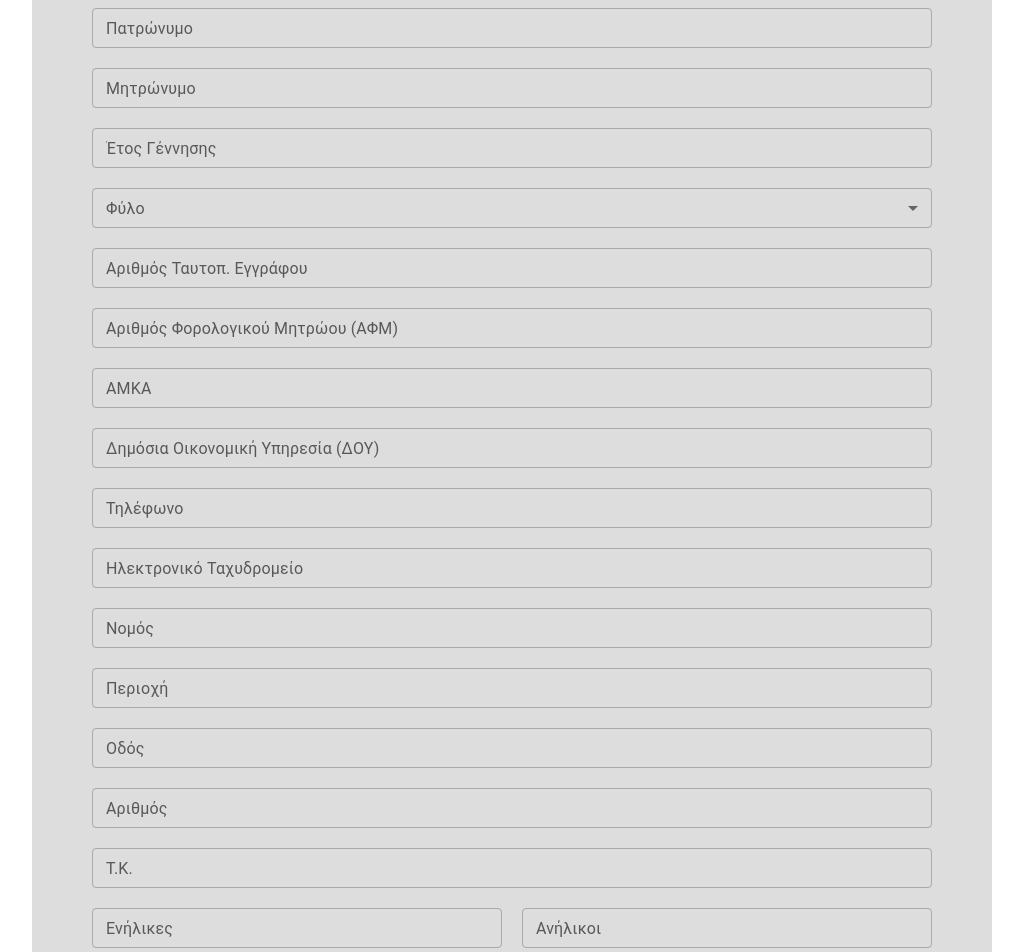
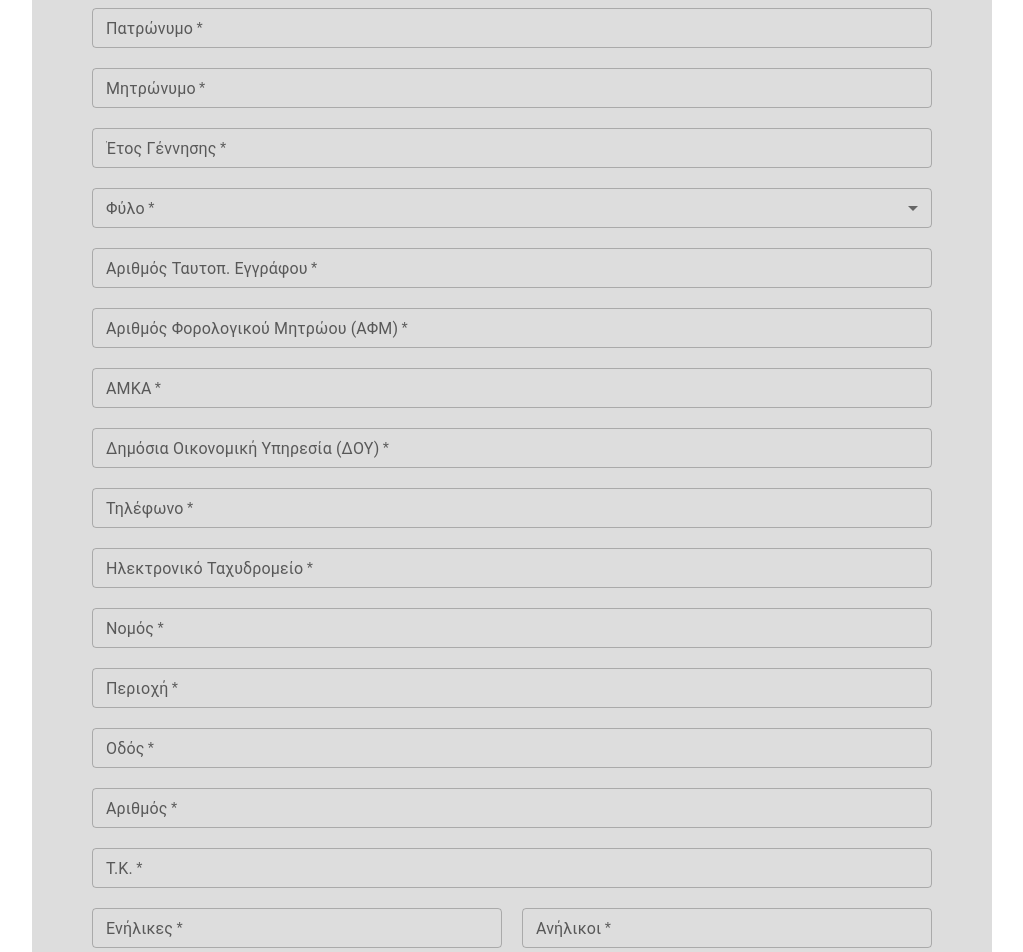
Before and after one commit to sdi2000234/Neighbourhood-babysitters, a React (Create React App) app in the folder frontend/: page /profesionaleditstep1 in a window 1280 px wide. Shown: the part 680-1632 px from the top of the page, without its empty margins (128-1151 px from the left). Built offline with nearby package versions, Linux system fonts and the light colour scheme; no server answers.

Commit message:
αλλαγές για κάλυψη κανόνων

```diff
--- a/frontend/src/pages/Register.jsx
+++ b/frontend/src/pages/Register.jsx
@@ -10,7 +10,10 @@ import {
   Link,
   Paper,
   Alert,
+  Tooltip,
+  InputAdornment,
 } from '@mui/material';
+import InfoIcon from '@mui/icons-material/Info';
 import { useNavigate } from 'react-router-dom';
 import { createUserWithEmailAndPassword } from 'firebase/auth';
 import { doc, setDoc } from 'firebase/firestore';
@@ -36,17 +39,19 @@ const RegisterPage = () => {
       setError('Συμπληρώστε όλα τα πεδία.');
       return;
     }
+    if (password.length < 6) {
+      setError('Ο κωδικός πρέπει να περιέχει τουλάχιστον 6 χαρακτήρες.');
+      return;
+    }
     if (password !== confirmPassword) {
       setError('Οι κωδικοί δεν ταιριάζουν.');
       return;
     }
 
     try {
-      // Create user with email and password
       const userCredential = await createUserWithEmailAndPassword(auth, email, password);
       const user = userCredential.user;
 
-      // Save additional user data in Firestore
       await setDoc(doc(db, 'users', user.uid), {
         email: user.email,
         isKeeper: isKeeper,
@@ -54,7 +59,6 @@ const RegisterPage = () => {
 
       setSuccess('Επιτυχής εγγραφή! Μεταφέρεστε...');
 
-      // Redirect based on whether the user is a keeper or not
       setTimeout(() => {
         if (isKeeper) {
           navigate('/profesionaleditstep1');
@@ -63,7 +67,13 @@ const RegisterPage = () => {
         }
       }, 1500);
     } catch (err) {
-      setError('Σφάλμα κατά την εγγραφή: ' + err.message);
+      if (err.code === 'auth/email-already-in-use') {
+        setError('Αυτό το email χρησιμοποιείται ήδη.');
+      } else if (err.code === 'auth/invalid-email') {
+        setError('Παρακαλώ εισάγετε έγκυρο email.');
+      } else {
+        setError('Σφάλμα κατά την εγγραφή: ' + err.message);
+      }
     }
   };
 
@@ -76,7 +86,6 @@ const RegisterPage = () => {
         mt: 5,
       }}
     >
-      {/* Main Content */}
       <Box
         sx={{
           flex: '1',
@@ -87,18 +96,12 @@ const RegisterPage = () => {
       >
         <Container maxWidth="xs">
           <Paper elevation={3} sx={{ p: 4, textAlign: 'center' }}>
-            {/* Title */}
             <Typography variant="h5" fontWeight="bold" gutterBottom>
               Κάνε εγγραφή
             </Typography>
-
-            {/* Error and Success Alerts */}
             {error && <Alert severity="error" sx={{ mb: 2 }}>{error}</Alert>}
             {success && <Alert severity="success" sx={{ mb: 2 }}>{success}</Alert>}
-
-            {/* Registration Form */}
             <form onSubmit={handleRegister}>
-              {/* Email Field */}
               <Box sx={{ mb: 2 }}>
                 <TextField
                   label="Email"
@@ -110,8 +113,6 @@ const RegisterPage = () => {
                   required
                 />
               </Box>
-
-              {/* Password Field */}
               <Box sx={{ mb: 2 }}>
                 <TextField
                   label="Κωδικός"
@@ -121,10 +122,17 @@ const RegisterPage = () => {
                   value={password}
                   onChange={(e) => setPassword(e.target.value)}
                   required
+                  InputProps={{
+                    endAdornment: (
+                      <InputAdornment position="end">
+                        <Tooltip title="Ο κωδικός πρέπει να περιέχει τουλάχιστον 6 χαρακτήρες.">
+                          <InfoIcon sx={{ color: '#013372', cursor: 'pointer' }} />
+                        </Tooltip>
+                      </InputAdornment>
+                    ),
+                  }}
                 />
               </Box>
-
-              {/* Confirm Password Field */}
               <Box sx={{ mb: 2 }}>
                 <TextField
                   label="Επιβεβαίωση Κωδικού"
@@ -136,8 +144,6 @@ const RegisterPage = () => {
                   required
                 />
               </Box>
-
-              {/* Is Keeper Checkbox */}
               <Box sx={{ mb: 2 }}>
                 <FormControlLabel
                   control={
@@ -149,8 +155,6 @@ const RegisterPage = () => {
                   label="Θέλω να εγγραφώ ως επαγγελματίας"
                 />
               </Box>
-
-              {/* Submit Button */}
               <Button
                 type="submit"
                 variant="contained"
@@ -161,26 +165,22 @@ const RegisterPage = () => {
                   '&:hover': { backgroundColor: '#002855' },
                 }}
               >
-                Εγγραφή
+                ΕΓΓΡΑΦΗ
               </Button>
             </form>
-
-            {/* Terms of Use */}
             <Typography variant="body2" sx={{ mt: 2 }}>
               Κάνοντας εγγραφή αποδέχομαι τους{' '}
               <Link href="#" underline="hover" color="#013372" fontWeight="bold">
                 Όρους Χρήσης
               </Link>.
             </Typography>
-
-            {/* Login Link */}
             <Typography variant="body2" sx={{ mt: 2 }}>
               Είσαι ήδη μέλος?{' '}
               <Link
                 href="#"
                 onClick={(e) => {
                   e.preventDefault();
-                  navigate('/login'); // Navigate to login page
+                  navigate('/login');
                 }}
                 sx={{ color: '#013372', fontWeight: 'bold' }}
               >
@@ -190,8 +190,6 @@ const RegisterPage = () => {
           </Paper>
         </Container>
       </Box>
-
-      {/* Footer */}
       <Footer />
     </Box>
   );
--- a/frontend/src/pages/dashboard.jsx
+++ b/frontend/src/pages/dashboard.jsx
@@ -19,12 +19,10 @@ import ExpandMoreIcon from '@mui/icons-material/ExpandMore';
 import ArrowForwardIcon from '@mui/icons-material/ArrowForward';
 import PersonIcon from '@mui/icons-material/Person';
 import SearchIcon from '@mui/icons-material/Search';
-import GroupAddIcon from '@mui/icons-material/GroupAdd';
 import CalendarTodayIcon from '@mui/icons-material/CalendarToday';
 import AssignmentIcon from '@mui/icons-material/Assignment';
 import CheckCircleIcon from '@mui/icons-material/CheckCircle';
 import CreditCardIcon from '@mui/icons-material/CreditCard';
-import ParentNavigation from '../components/ParentNavigation';
 import Footer from '../components/Footer';
 import FullCalendar from '@fullcalendar/react';
 import dayGridPlugin from '@fullcalendar/daygrid';
@@ -45,7 +43,6 @@ const DashboardPage = () => {
   const steps = [
     { icon: <PersonIcon fontSize="large" />, text: 'Συμπλήρωσε τα Στοιχεία σου' },
     { icon: <SearchIcon fontSize="large" />, text: 'Αναζήτησε Επαγγελματίες' },
-    { icon: <GroupAddIcon fontSize="large" />, text: 'Αποθήκευσε Επαγγελματίες' },
     { icon: <CalendarTodayIcon fontSize="large" />, text: 'Κλείσε Ραντεβού Γνωριμίας' },
     { icon: <AssignmentIcon fontSize="large" />, text: 'Κάνε Αίτηση Συνεργασίας' },
     { icon: <CheckCircleIcon fontSize="large" />, text: 'Υπέγραψε Συμφωνητικό' },
--- a/frontend/src/pages/make_profile_parent.jsx
+++ b/frontend/src/pages/make_profile_parent.jsx
@@ -40,6 +40,7 @@ export default function ProfilePersonal() {
     street: '',
     streetNumber: '',
     zipCode: '',
+    kidsAge: '',
   });
 
   const [profileImage, setProfileImage] = useState(null);
@@ -96,7 +97,9 @@ export default function ProfilePersonal() {
     }
   };
 
-  const handleSave = async () => {
+  const handleSave = async (event) => {
+    event.preventDefault(); // Prevent default form submission
+
     if (!userId) {
       alert('You must be logged in to save your profile.');
       return;
@@ -166,13 +169,14 @@ export default function ProfilePersonal() {
           )}
         </div>
 
+        <form onSubmit={handleSave}>
           <div style={{ display: 'flex', flexDirection: 'column', gap: '20px' }}>
-          <TextField label="Όνομα" name="firstName" value={formData.firstName} onChange={handleChange} size="small" />
-          <TextField label="Επώνυμο" name="lastName" value={formData.lastName} onChange={handleChange} size="small" />
-          <TextField label="Πατρώνυμο" name="fatherName" value={formData.fatherName} onChange={handleChange} size="small" />
-          <TextField label="Μητρώνυμο" name="motherName" value={formData.motherName} onChange={handleChange} size="small" />
-          <TextField label="Έτος Γέννησης" name="yearOfBirth" value={formData.yearOfBirth} onChange={handleChange} size="small" />
-          <FormControl size="small">
+            <TextField required label="Όνομα" name="firstName" value={formData.firstName} onChange={handleChange} size="small" />
+            <TextField required label="Επώνυμο" name="lastName" value={formData.lastName} onChange={handleChange} size="small" />
+            <TextField required label="Πατρώνυμο" name="fatherName" value={formData.fatherName} onChange={handleChange} size="small" />
+            <TextField required label="Μητρώνυμο" name="motherName" value={formData.motherName} onChange={handleChange} size="small" />
+            <TextField required label="Έτος Γέννησης" name="yearOfBirth" value={formData.yearOfBirth} onChange={handleChange} size="small" type="number" />
+            <FormControl required size="small">
               <InputLabel>Φύλο</InputLabel>
               <Select name="gender" value={formData.gender} onChange={handleChange} label="Φύλο">
                 <MenuItem value="male">Άνδρας</MenuItem>
@@ -180,24 +184,29 @@ export default function ProfilePersonal() {
                 <MenuItem value="other">Άλλο</MenuItem>
               </Select>
             </FormControl>
-          <TextField label="Αριθμός Ταυτοπ. Εγγράφου" name="idNumber" value={formData.idNumber} onChange={handleChange} size="small" />
-          <TextField label="Αριθμός Φορολογικού Μητρώου (ΑΦΜ)" name="afm" value={formData.afm} onChange={handleChange} size="small" />
-          <TextField label="AMKA" name="amka" value={formData.amka} onChange={handleChange} size="small" />
-          <TextField label="Δημόσια Οικονομική Υπηρεσία (ΔΟΥ)" name="doy" value={formData.doy} onChange={handleChange} size="small" />
-          <TextField label="Τηλέφωνο" name="phone" value={formData.phone} onChange={handleChange} size="small" />
-          <TextField label="Ηλεκτρονικό Ταχυδρομείο" name="email" value={formData.email} onChange={handleChange} size="small" />
-          <TextField label="Νομός" name="region" value={formData.region} onChange={handleChange} size="small" />
-          <TextField label="Περιοχή" name="area" value={formData.area} onChange={handleChange} size="small" />
-          <TextField label="Οδός" name="street" value={formData.street} onChange={handleChange} size="small" />
-          <TextField label="Αριθμός" name="streetNumber" value={formData.streetNumber} onChange={handleChange} size="small" />
-          <TextField label="Τ.Κ." name="zipCode" value={formData.zipCode} onChange={handleChange} size="small" />
+            <TextField required label="Αριθμός Ταυτοπ. Εγγράφου" name="idNumber" value={formData.idNumber} onChange={handleChange} size="small" />
+            <TextField required label="Αριθμός Φορολογικού Μητρώου (ΑΦΜ)" name="afm" value={formData.afm} onChange={handleChange} size="small" type="number" />
+            <TextField required label="AMKA" name="amka" value={formData.amka} onChange={handleChange} size="small" type="number"/>
+            <TextField required label="Δημόσια Οικονομική Υπηρεσία (ΔΟΥ)" name="doy" value={formData.doy} onChange={handleChange} size="small" />
+            <TextField required label="Τηλέφωνο" name="phone" value={formData.phone} onChange={handleChange} size="small" type="number"/>
+            <TextField required label="Ηλεκτρονικό Ταχυδρομείο" name="email" value={formData.email} onChange={handleChange} size="small" type='email' />
+            <TextField required label="Νομός" name="region" value={formData.region} onChange={handleChange} size="small" />
+            <TextField required label="Περιοχή" name="area" value={formData.area} onChange={handleChange} size="small" />
+            <TextField required label="Οδός" name="street" value={formData.street} onChange={handleChange} size="small" />
+            <TextField required label="Αριθμός" name="streetNumber" value={formData.streetNumber} onChange={handleChange} size="small" type='number'/>
+            <TextField required label="Τ.Κ." name="zipCode" value={formData.zipCode} onChange={handleChange} size="small" inputProps={{
+              pattern: '[0-9]{5}',
+              title: 'Ο ταχυδρομικός κωδικός πρέπει να έχει 5 αριθμούς'
+            }}/>
+            <TextField required label="Ηλικία Παιδιού προς φύλαξη" name="kidsAge" value={formData.kidsAge} onChange={handleChange} size="small"/>
           </div>
 
           <div style={{ display: 'flex', justifyContent: 'center', marginTop: '30px' }}>
-          <Button variant="contained" sx={saveButtonStyle} onClick={handleSave} disabled={loading}>
+            <Button type="submit" sx={saveButtonStyle} disabled={loading}>
               {loading ? 'Αποθήκευση...' : 'Αποθήκευση'}
             </Button>
           </div>
+        </form>
       </div>
 
       <Footer />
--- a/frontend/src/pages/make_profile_professional_1.jsx
+++ b/frontend/src/pages/make_profile_professional_1.jsx
@@ -11,12 +11,14 @@ import {
 
 import ProgressTracker from '../components/ProgressTrackerCreateProfile';
 import Footer from '../components/Footer';
-// import Header from '../components/ProfessionalNavigation'; // if you want to include this
 
 export default function DimiourgiaProfileProfessional1() {
   const navigate = useNavigate();
 
-  const handleNext = () => {
+  const handleNext = (event) => {
+    event.preventDefault(); // Prevent default form submission
+
+    // Navigate to the next step if all required fields are valid
     navigate('/profesionaleditstep2'); // Replace with your actual route
   };
 
@@ -30,6 +32,7 @@ export default function DimiourgiaProfileProfessional1() {
         <h1>ΔΗΜΙΟΥΡΓΙΑ ΠΡΟΦΙΛ</h1>
         <h2 style={{ textAlign: 'center', marginBottom: '40px' }}>ΤΟ ΠΡΟΦΙΛ ΜΟΥ</h2>
 
+        <form onSubmit={handleNext}>
           <div style={{ textAlign: 'center', marginBottom: '20px' }}>
             <Button variant="outlined">Προσθήκη Εικόνας</Button>
           </div>
@@ -41,13 +44,20 @@ export default function DimiourgiaProfileProfessional1() {
               gap: '20px',
             }}
           >
-          <TextField label="Όνομα" size="small" fullWidth />
-          <TextField label="Επώνυμο" size="small" fullWidth />
-          <TextField label="Πατρώνυμο" size="small" fullWidth />
-          <TextField label="Μητρώνυμο" size="small" fullWidth />
-          <TextField label="Έτος Γέννησης" size="small" fullWidth />
+            <TextField label="Όνομα" size="small" fullWidth required />
+            <TextField label="Επώνυμο" size="small" fullWidth required />
+            <TextField label="Πατρώνυμο" size="small" fullWidth required />
+            <TextField label="Μητρώνυμο" size="small" fullWidth required />
+            <TextField
+              label="Έτος Γέννησης"
+              size="small"
+              fullWidth
+              required
+              type="number"
+              inputProps={{ min: 1900, max: new Date().getFullYear() }}
+            />
 
-          <FormControl size="small" fullWidth>
+            <FormControl size="small" fullWidth required>
               <InputLabel>Φύλο</InputLabel>
               <Select label="Φύλο" defaultValue="">
                 <MenuItem value="male">Άνδρας</MenuItem>
@@ -56,37 +66,45 @@ export default function DimiourgiaProfileProfessional1() {
               </Select>
             </FormControl>
 
-          <TextField label="Αριθμός Ταυτοπ. Εγγράφου" size="small" fullWidth />
+            <TextField label="Αριθμός Ταυτοπ. Εγγράφου" size="small" fullWidth required />
             <TextField
               label="Αριθμός Φορολογικού Μητρώου (ΑΦΜ)"
               size="small"
               fullWidth
+              required
             />
-          <TextField label="AMKA" size="small" fullWidth />
+            <TextField label="AMKA" size="small" fullWidth required />
             <TextField
               label="Δημόσια Οικονομική Υπηρεσία (ΔΟΥ)"
               size="small"
               fullWidth
+              required
             />
-          <TextField label="Τηλέφωνο" size="small" fullWidth />
-          <TextField label="Ηλεκτρονικό Ταχυδρομείο" size="small" fullWidth />
+            <TextField label="Τηλέφωνο" size="small" fullWidth required />
+            <TextField
+              label="Ηλεκτρονικό Ταχυδρομείο"
+              size="small"
+              fullWidth
+              required
+              type="email"
+            />
 
-          <TextField label="Νομός" size="small" fullWidth />
-          <TextField label="Περιοχή" size="small" fullWidth />
-          <TextField label="Οδός" size="small" fullWidth />
-          <TextField label="Αριθμός" size="small" fullWidth />
-          <TextField label="Τ.Κ." size="small" fullWidth />
+            <TextField label="Νομός" size="small" fullWidth required />
+            <TextField label="Περιοχή" size="small" fullWidth required />
+            <TextField label="Οδός" size="small" fullWidth required />
+            <TextField label="Αριθμός" size="small" fullWidth required />
+            <TextField label="Τ.Κ." size="small" fullWidth required />
 
             <div style={{ display: 'flex', gap: '20px' }}>
-            <TextField label="Ενήλικες" size="small" fullWidth />
-            <TextField label="Ανήλικοι" size="small" fullWidth />
+              <TextField label="Ενήλικες" size="small" fullWidth required type="number" />
+              <TextField label="Ανήλικοι" size="small" fullWidth required type="number" />
             </div>
           </div>
 
-        <div className="options1">
+          <div className="options1" style={{ marginTop: '30px', textAlign: 'center' }}>
             <Button
+              type="submit"
               variant="contained"
-            onClick={handleNext}
               sx={{
                 backgroundColor: '#013372',
                 fontWeight: 'bold',
@@ -96,6 +114,7 @@ export default function DimiourgiaProfileProfessional1() {
               Επόμενο Βήμα
             </Button>
           </div>
+        </form>
       </div>
 
       <Footer />
```
Also changed, not shown: frontend/src/pages/WelcomePage.jsx (+53 -53 lines). Lines whose indentation alone changed are shown as unchanged.
